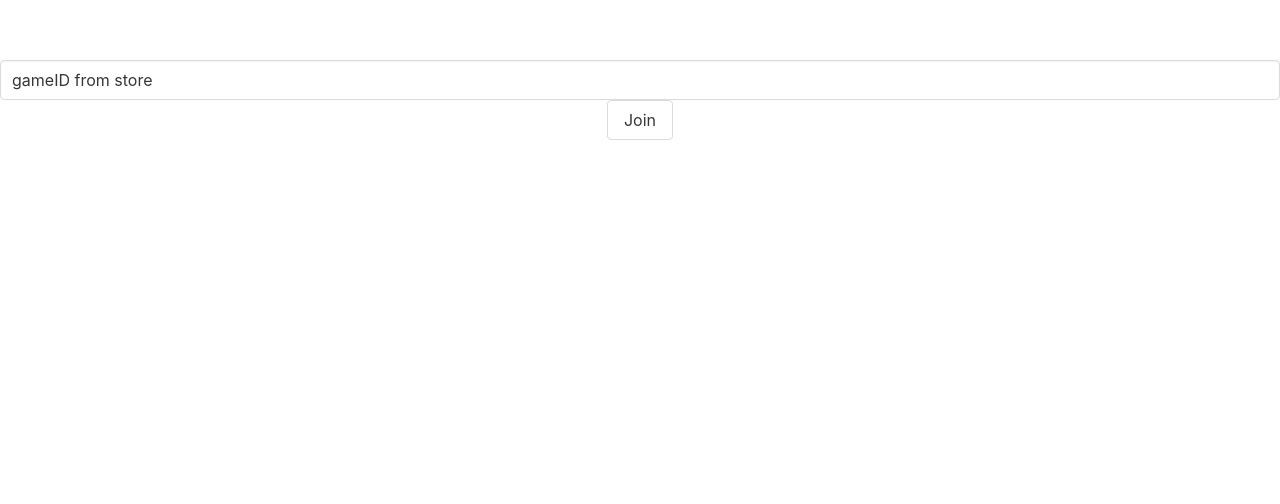
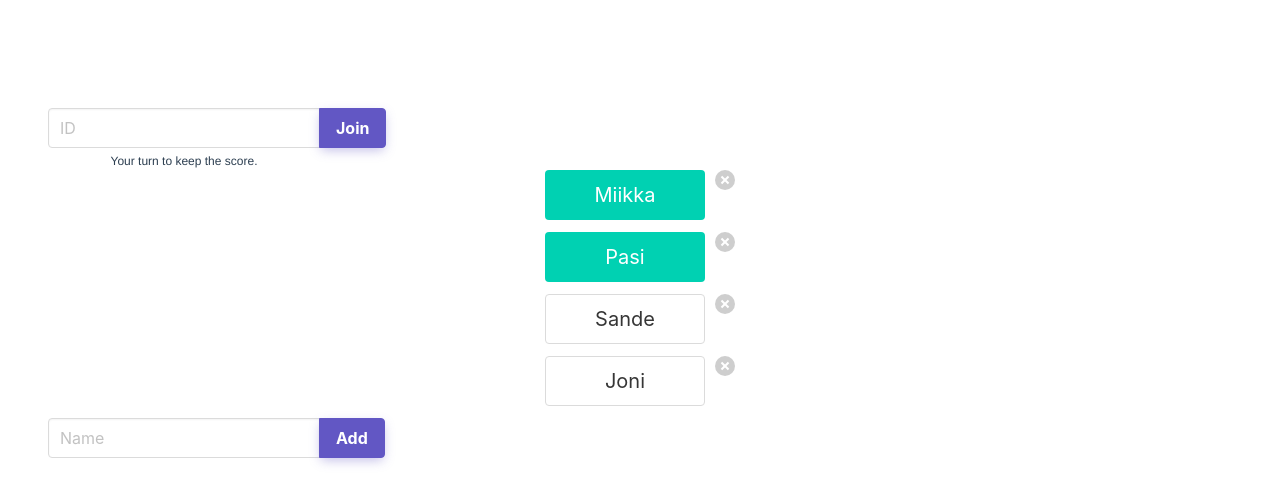
Before and after one commit to tuommii/scoreboard, a Vue app in the folder frontend/: page / in a window 1280 px wide. Shown: the top 504 px of the page. Built offline with nearby package versions, Linux system fonts and the light colour scheme.

Commit message:
started working with components

```diff
--- a/frontend/src/App.vue
+++ b/frontend/src/App.vue
@@ -1,20 +1,27 @@
 <template>
   <div id="app">
-    <!-- <img alt="Vue logo" src="./assets/logo.png"> -->
-    <!-- <HelloWorld msg="Haloo ei ole nero!"/> -->
-    <JoinForm />
+    <div class="section">
+      <JoinGame @joinGame="joinGame($event)" />
+      <PlayersList />
+    </div>
   </div>
 </template>
 
 <script>
-// import HelloWorld from './components/HelloWorld.vue'
-import JoinForm from './components/JoinForm.vue'
+import JoinGame from './components/JoinGame.vue'
+import PlayersList from './components/PlayersList.vue'
 import '../node_modules/bulma/css/bulma.min.css'
 
 export default {
   name: 'App',
   components: {
-    JoinForm
+    JoinGame,
+    PlayersList
+  },
+  methods: {
+    joinGame(id) {
+      console.log('PARENT:', id);
+    }
   }
 }
 </script>
--- a/frontend/src/components/JoinForm.vue
+++ /dev/null
@@ -1,38 +0,0 @@
-<template>
-  <div class="form">
-    <div class="control">
-      <input type="text" class="input" placeholder="ID" v-model="gameID">
-      <!-- <p class="help err">{{}}</p> -->
-    </div>
-    <div class="control">
-      <button class="button" @click="handleJoin">Join</button>
-    </div>
-  </div>
-</template>
-
-<script>
-export default {
-  methods: {
-    handleJoin() {
-      if (!this.$store.state.gameID) {
-        return ;
-      }
-      console.log(this.$store.state.gameID);
-      this.$store.commit('updateGameID', '');
-    }
-  },
-  computed: {
-    gameID: {
-      get() {
-        return this.$store.state.gameID;
-      },
-      set(value) {
-        this.$store.commit('updateGameID', value);
-      }
-    }
-  },
-  mounted() {
-    console.log(this.$store.state.test.id);
-  }
-}
-</script>
--- /dev/null
+++ b/frontend/src/components/JoinGame.vue
@@ -0,0 +1,50 @@
+<template>
+  <div class="form">
+    <div class="field has-addons">
+      <div class="control">
+        <input type="text" class="input" placeholder="ID" v-model="id" />
+        <p class="help err">{{err}}</p>
+        <p class="help">Your turn to keep the score.</p>
+      </div>
+      <div class="control">
+        <button class="button is-link lila" @click="handleJoin">Join</button>
+      </div>
+    </div>
+  </div>
+</template>
+
+<script>
+export default {
+  data() {
+    return {
+      id: '',
+      err: '',
+    }
+  },
+  methods: {
+    handleJoin() {
+      if (!this.id) {
+        this.err = `ID can't be empty`;
+        setTimeout(() => {
+          this.err = '';
+        }, 3000);
+        return;
+      }
+      this.$emit('joinGame', this.id);
+      this.id = '';
+    }
+  }
+};
+</script>
+
+<style>
+.err {
+  color: red;
+}
+.lila {
+    border-color: #6257c4 !important;
+    background-color: #6257c4 !important;
+    box-shadow: 0 4px 12px -2px rgba(98,87,196,.4) !important;
+    font-weight: 700;
+}
+</style>
--- /dev/null
+++ b/frontend/src/components/PlayersList.vue
@@ -0,0 +1,76 @@
+<template>
+  <div class="form">
+
+    <div class="field" v-for="player in players" v-bind:key="player.name">
+      <div class="control">
+        <button class="button is-medium width-160" v-bind:class="{ 'is-primary': player.selected}"
+          @click="toggleSelected(player)">{{player.name}}
+        </button>
+        <a class="delete" @click="deletePlayer(player.name)"></a>
+      </div>
+    </div>
+
+    <div class="field has-addons">
+      <div class="control">
+        <input type="text" class="input" placeholder="Name" v-model="name" />
+        <p class="help err">{{err}}</p>
+      </div>
+      <div class="control">
+        <button class="button is-link lila" @click="handleAdd">Add</button>
+      </div>
+    </div>
+  </div>
+</template>
+
+<script>
+export default {
+  data() {
+    return {
+      players: [
+        {name: 'Miikka', selected: true},
+        {name: 'Pasi', selected: true},
+        {name: 'Sande', selected: false},
+        {name: 'Joni', selected: false},
+      ],
+      name: '',
+      err: '',
+    }
+  },
+  methods: {
+    toggleSelected(player) {
+      player.selected = !player.selected;
+    },
+    deletePlayer(name) {
+	    this.players = this.players.filter(player => {
+		    return player.name != name;
+      });
+    },
+    handleAdd() {
+      // setTimeout(() => {
+      //   this.err = '';
+      // }, 3000);
+      this.players.push({ name: this.name, selected: true });
+	    this.name = '';
+      console.log('ADD');
+    }
+  },
+};
+</script>
+
+<style>
+.err {
+  color: red;
+}
+.lila {
+    border-color: #6257c4 !important;
+    background-color: #6257c4 !important;
+    box-shadow: 0 4px 12px -2px rgba(98,87,196,.4) !important;
+    font-weight: 700;
+}
+.width-160 {
+  min-width: 160px;
+}
+.delete {
+  margin-left: 10px;
+}
+</style>
--- a/frontend/src/main.js
+++ b/frontend/src/main.js
@@ -1,10 +1,10 @@
 import Vue from 'vue'
 import App from './App.vue'
-import store from './store';
 
 Vue.config.productionTip = false
 
+const JOIN_GAME = 'joinGame';
+
 new Vue({
-	store,
-  render: h => h(App),
+  render: h => h(App)
 }).$mount('#app')
--- a/frontend/vue.config.js
+++ b/frontend/vue.config.js
@@ -1,4 +1,5 @@
 module.exports = {
+	lintOnSave: true,
 	devServer: {
 		proxy: 'http://localhost:8080'
 	  },
```
Also changed, not shown: frontend/src/components/HelloWorld.vue (deleted, +0 -58 lines), 1 other file (tests, documents, lock files or other folders).
